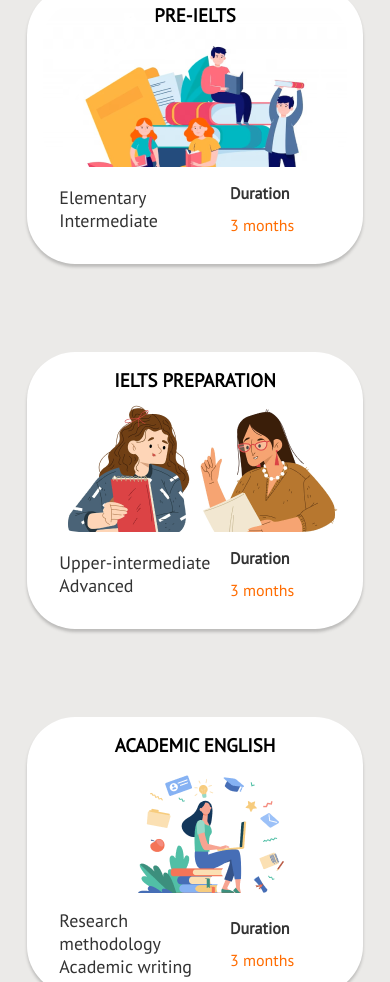
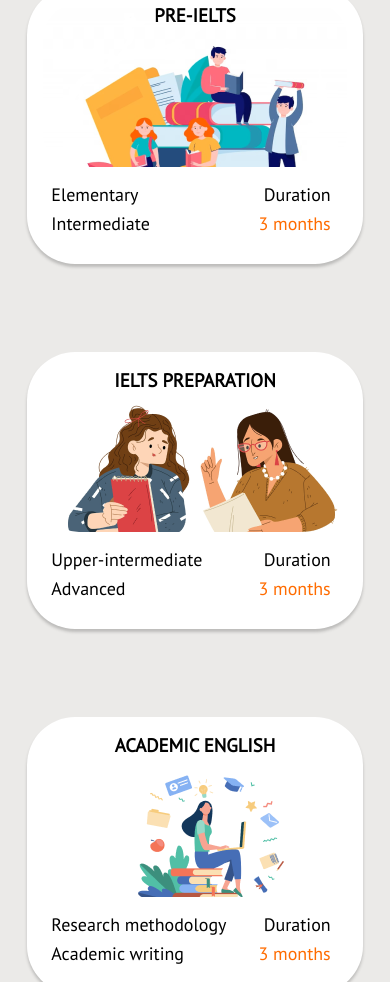
Before and after one commit to SaagiiSG/neon-edu, a plain HTML site: page index.html in a window 390 px wide. Shown: the part 6443-7425 px from the top of the page. Drawn offline with nearby package versions, Linux system fonts and the light colour scheme.

Commit message:
course fix

```diff
--- a/index.html
+++ b/index.html
@@ -196,11 +196,12 @@
                     <div class="text__container">
                         <p class="text__english__level">
                             <span>Elementary</span>
-                            <span>Intermediate</span>
+                            <span class="duration">Duration</span>
+
                         </p>
                         <p class="text__duration">
-                            Duration
-                            <span>3 months</span>
+                            <span>Intermediate</span>
+                            <span class="month">3 months</span>
                         </p>
                     </div>
                 </div>
@@ -213,11 +214,12 @@
                     <div class="text__container">
                         <p class="text__english__level">
                            <span>Upper-intermediate</span>
-                           <span>Advanced</span>
+                           <span class="duration">Duration</span>
+
                         </p>
                         <p class="text__duration">
-                            Duration
-                            <span>3 months</span>
+                            <span>Advanced</span>
+                            <span class="month">3 months</span>
                         </p>
                     </div>
                 </div>
@@ -229,11 +231,12 @@
                     <div class="text__container">
                         <p class="text__english__level">
                             <span>Research methodology</span>
-                            <span> Academic writing</span>
+                            <span class="duration">Duration</span>
+
                         </p>
                         <p class="text__duration">
-                            Duration
-                            <span>3 months</span>
+                            <span> Academic writing</span>
+                            <span class="month">3 months</span>
                         </p>
                     </div>
                 </div>
@@ -290,7 +293,7 @@
                 <img src="https://github.com/SaagiiSG/neon-edu/blob/main/photos/UNSW.png?raw=true" alt="UNSW">
             </div>
             <div class="uni__link__for__mobile">
-                <a href="https://www.timeshighereducation.com/world-university-rankings/2024/world-ranking#!/length/25/locations/AUS/sort_by/rank/sort_order/asc/cols/stats" class="uni__link">University of melbourne</a>
+                <a href="https://www.timeshighereducation.com/world-university-rankings/2024/world-ranking#!/length/25/locations/AUS/sort_by/rank/sort_order/asc/cols/stats" class="uni__link">University of Melbourne</a>
                 <a href="https://www.timeshighereducation.com/world-university-rankings/2024/world-ranking#!/length/25/locations/AUS/sort_by/rank/sort_order/asc/cols/stats" class="uni__link">Monash University</a>
                 <a href="https://www.timeshighereducation.com/world-university-rankings/2024/world-ranking#!/length/25/locations/AUS/sort_by/rank/sort_order/asc/cols/stats" class="uni__link">The university of Sydney</a>
                 <a href="https://www.timeshighereducation.com/world-university-rankings/2024/world-ranking#!/length/25/locations/AUS/sort_by/rank/sort_order/asc/cols/stats" class="uni__link">Australian national university</a>
--- a/style/course.css
+++ b/style/course.css
@@ -81,35 +81,33 @@
     text-align: center;
 }
 .text__container{
+    margin-top: 16px; ;
     width: 100%;
-    display:flex ;
+    display: flex;
+    flex-direction: column;
+    gap: 6px;
+    padding-left: 8px;
+    padding-right: 16px;
+    font-size: 18px;
+}
+.text__container > .text__english__level{
+   width: 100%;
+   display: flex;
+   justify-content: space-between;
+}
+
+.text__container > .text__duration{
+    width: 100%;
+    display: flex;
     justify-content: space-between;
 
 }
-.text__container > .text__english__level{
-    width: 60%;
-    padding-top: 16px;
-    margin-left: 32px;
-    display: flex;
-    flex-direction: column;
-    justify-content: space-evenly;
-    font-size: 18px;
-    color: var(--greyCOLOR);
+.text__container > .text__duration > span.month{
+    color: var(--MAINCOLOR);
+   font-size: 18px;
 }
-
-.text__container > .text__duration{
-    width: 41%;
-    display: flex;
-    flex-direction: column;
-    padding: 16px 0 0 0;
-    font: 18px;
-    color: var(--greyCOLOR);
-    font-weight: 600;
-}
-.text__container > .text__duration > span{
-    color: var(--MAINCOLOR);
-    margin-top: 12px;
-    font-weight: 500;
+.text__container > .text__duration > span.duration{
+    font-size: 16px;
 }
 .test__score{
     color: var(--MAINCOLOR);
--- a/style/mobile.css
+++ b/style/mobile.css
@@ -176,22 +176,7 @@
     .course__info{
         width: 100%;
     }
-    .text__container{
-        width: 100%;
-        display: flex;
-        align-items: center;
-        justify-content: space-between;
 
-    }
-    .text__container > .text__english__level{
-        color: var(--greyCOLOR);
-        font-style: bold;
-        text-align: start;
-        display: flex;
-        flex-direction: column;
-        align-items: start;
-        margin-left: 1rem;
-    }
             /* need to add the score switching thing */
     .img__container{
         display: none;
```
